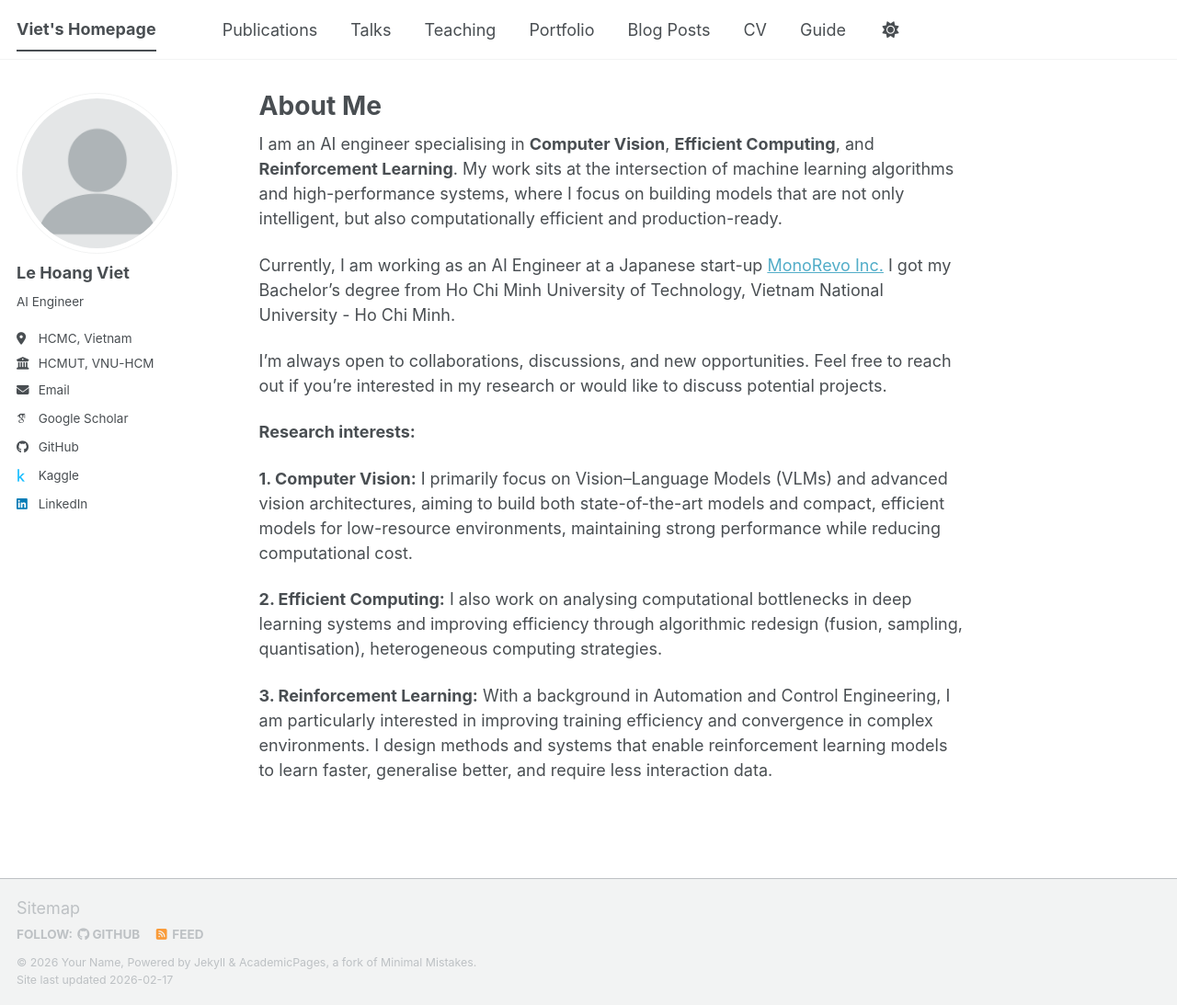
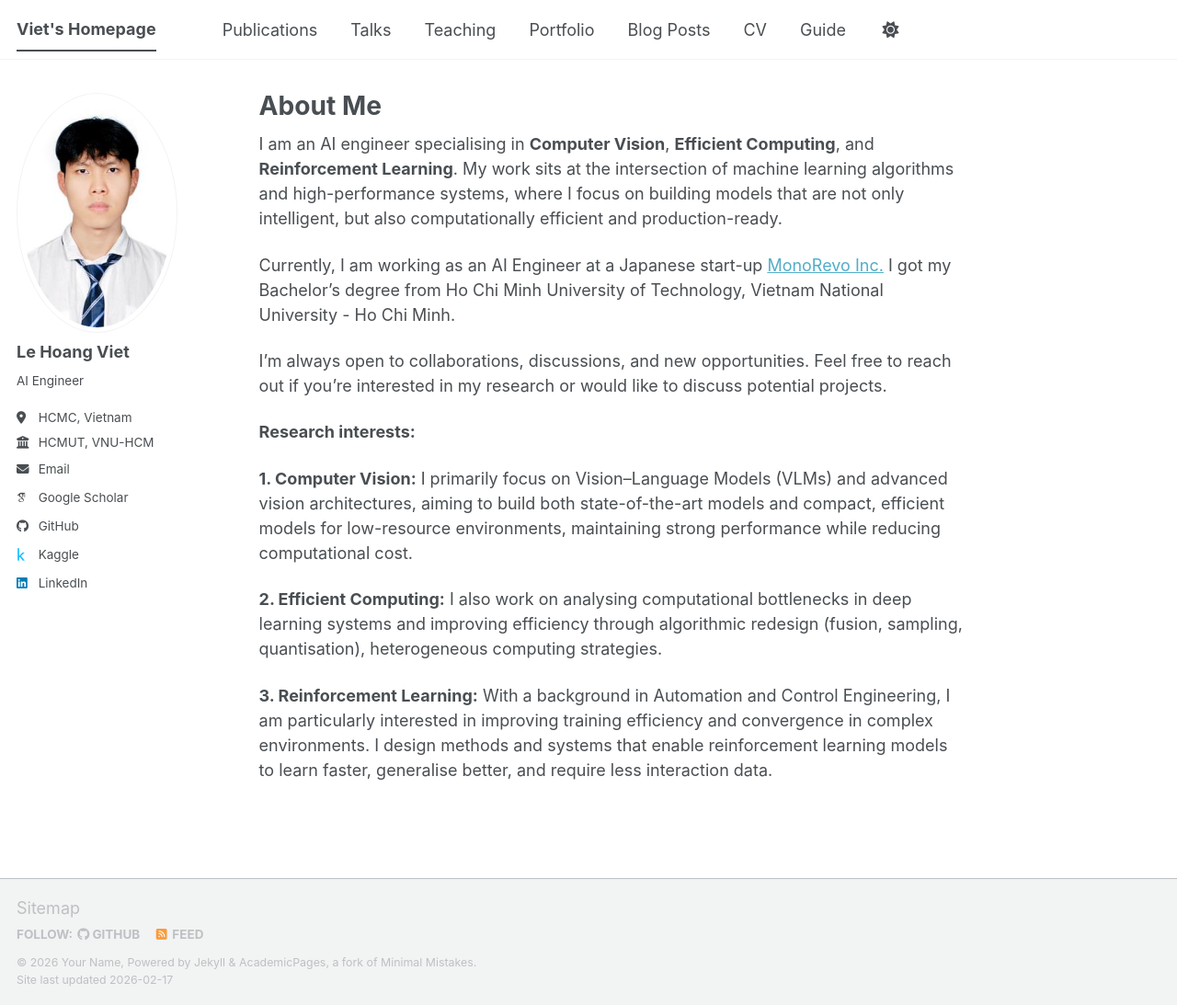
Before and after one commit to Mikyx-1/mikyx-1.github.io, a Jekyll site: the page built from _pages/about.md, in a window 1280 px wide and 1093 px high. Shown: the whole window at 92% size. Built offline with Jekyll 4.4.1, drawn with Linux system fonts in a browser that asks for light colours; some web fonts are replaced; a script bundle is joined from its source files by our own code; library files that are not in the unit come from our copies.

Commit message:
Update new avatar

```diff
--- a/_config.yml
+++ b/_config.yml
@@ -23,7 +23,7 @@ repository               : "academicpages/academicpages.github.io"
 #               Additional customization can be done by editing /_includes/author-profile.html
 author:
   # Biographic information
-  avatar           : "profile.png"
+  avatar           : "CV_portrait.jpeg"
   name             : "Le Hoang Viet"
   pronouns         : # example: "she/her"
   bio              : "AI Engineer"
```
Also changed, not shown: images/CV_portrait.jpeg (added).
